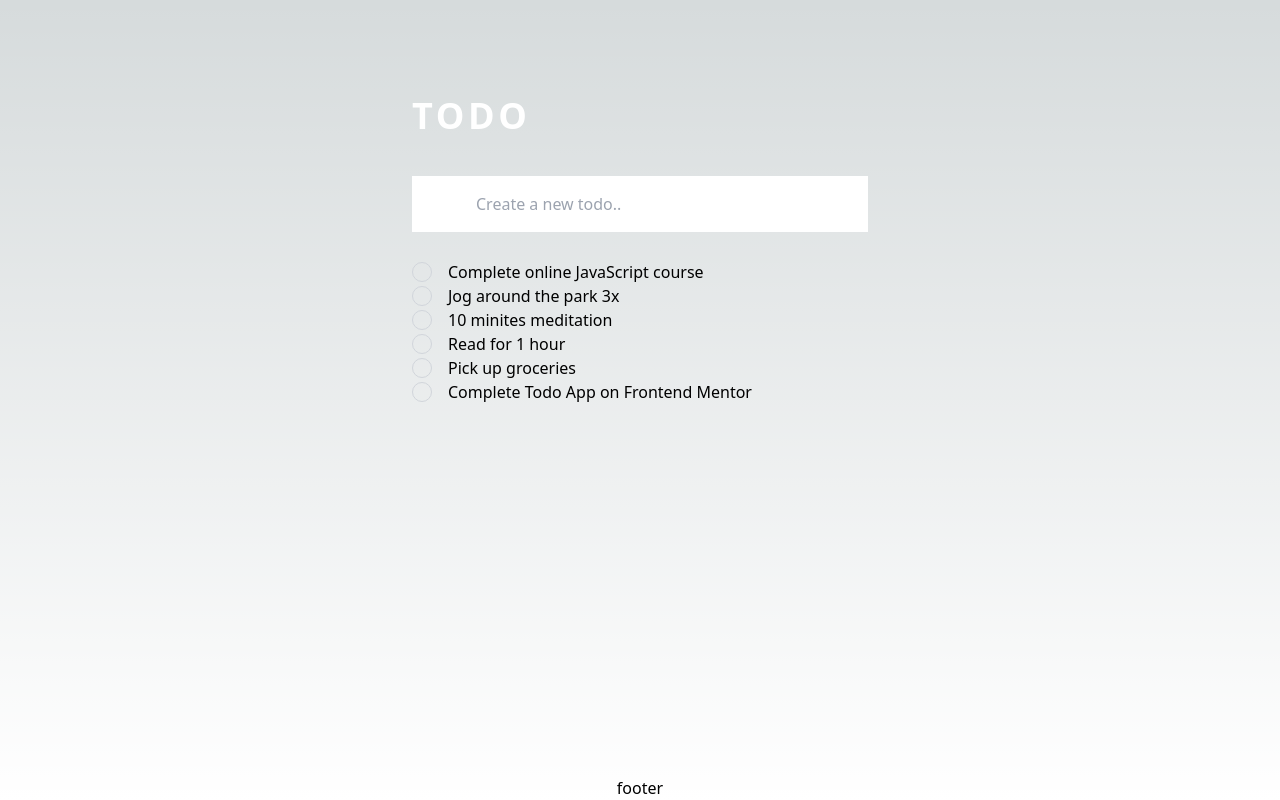
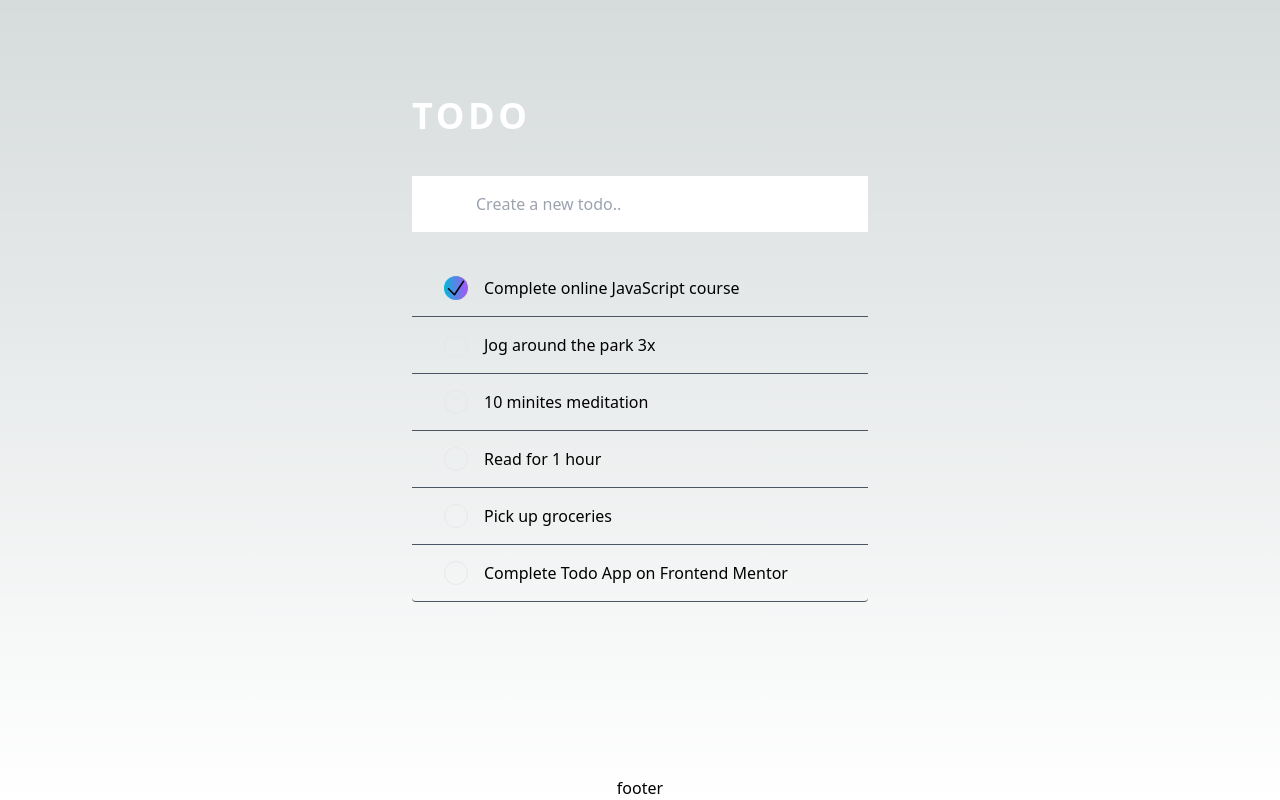
Before and after one commit to ayakamada/todo-app-nextjs, a Next.js app: page / in a window 1280 px wide. Built offline with nearby package versions, Linux system fonts and the light colour scheme.

Commit message:
hover時の挙動追加

```diff
--- a/src/components/TodoList.jsx
+++ b/src/components/TodoList.jsx
@@ -1,25 +1,33 @@
 import { useTodoContext } from "@/context/TodoContext";
 import CloseIcon from "@/svgs/closeIcon";
+import CheckedIcon from "@/svgs/checkedIcon";
 
 const TodoItem = ({ todo }) => {
   return (
-    <div className="flex justify-between items-center group cursor-pointer">
+    <div className="flex justify-between items-center  ">
       <div className="flex items-center">
-        <div className="w-5 h-5 rounded-full border border-gray-300 mr-4"></div>
+        <div
+          className={`w-6 h-6 rounded-full border dark:border-white/50  mr-4 hover:border-indigo-500 ${
+            todo.isDone ? "bg-gradient-to-r from-cyan-500 to-purple-500 border-0" : ""
+          }`}
+        >
+          <CheckedIcon className={` ${todo.isDone ? " " : "invisible"}`} />
+        </div>
         <p className="text-sm sm:text-base">{todo.title}</p>
       </div>
       <div className="w-5 h-5 relative">
         <a id={`delete`} className="absolute top-0 right-0" onClick="">
           <CloseIcon
-            className="cursor-pointer
-              sm:w-5
-              sm:h-5
+            className="
+              sm:w-6
+              sm:h-6
               dark:text-white
               hover:filter-black
               dark:hover:filter-white
               hover:animate-spin-fast
-              invisible
-              group-hover:visible
+              transition ease-in-out
+              opacity-0
+              group-hover:opacity-100
             "
           />
         </a>
@@ -34,7 +42,10 @@ export default function TodoList() {
     <div className="mt-5 sm:mt-7">
       <div className="rounded">
         {todos.map((todo, i) => (
-          <div key={i} className="rounded">
+          <div
+            key={i}
+            className="group transition ease-in-out cursor-pointer py-4 sm:py-4.5 pr-8 pl-8 dark:bg-gray-800 first:rounded-t last:rounded-b border-b border-gray-600"
+          >
             <TodoItem todo={todo} />
           </div>
         ))}
```
